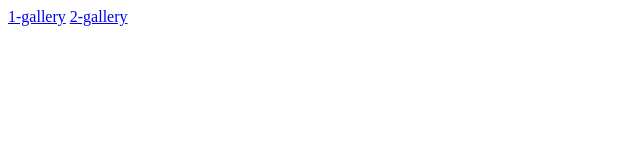
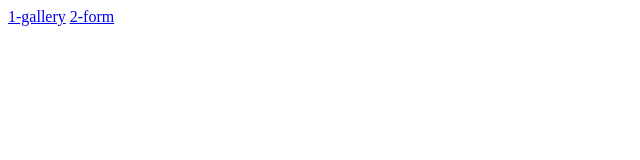
Before and after one commit to Den4ik382/goit-js-hw-09, a plain HTML site: page index.html in a window 1280 px wide. Shown: the full height of the page, 0-640 px from the left. Drawn offline with Linux system fonts and the light colour scheme.

Commit message:
Deploying to gh-pages from @ Den4ik382/goit-js-hw-09@5f0d6a674f7935f1112e88c87c4ac4e277d601c8 🚀

```diff
--- a/index.html
+++ b/index.html
@@ -8,6 +8,6 @@
   </head>
   <body>
     <a href="./1-gallery.html">1-gallery</a>
-    <a href="./2-gallery.html">2-gallery</a>
+    <a href="./2-gallery.html">2-form</a>
   </body>
 </html>
```
Also changed, not shown: 2-form.html (renamed from 2-gallery.html), 1 other file.
